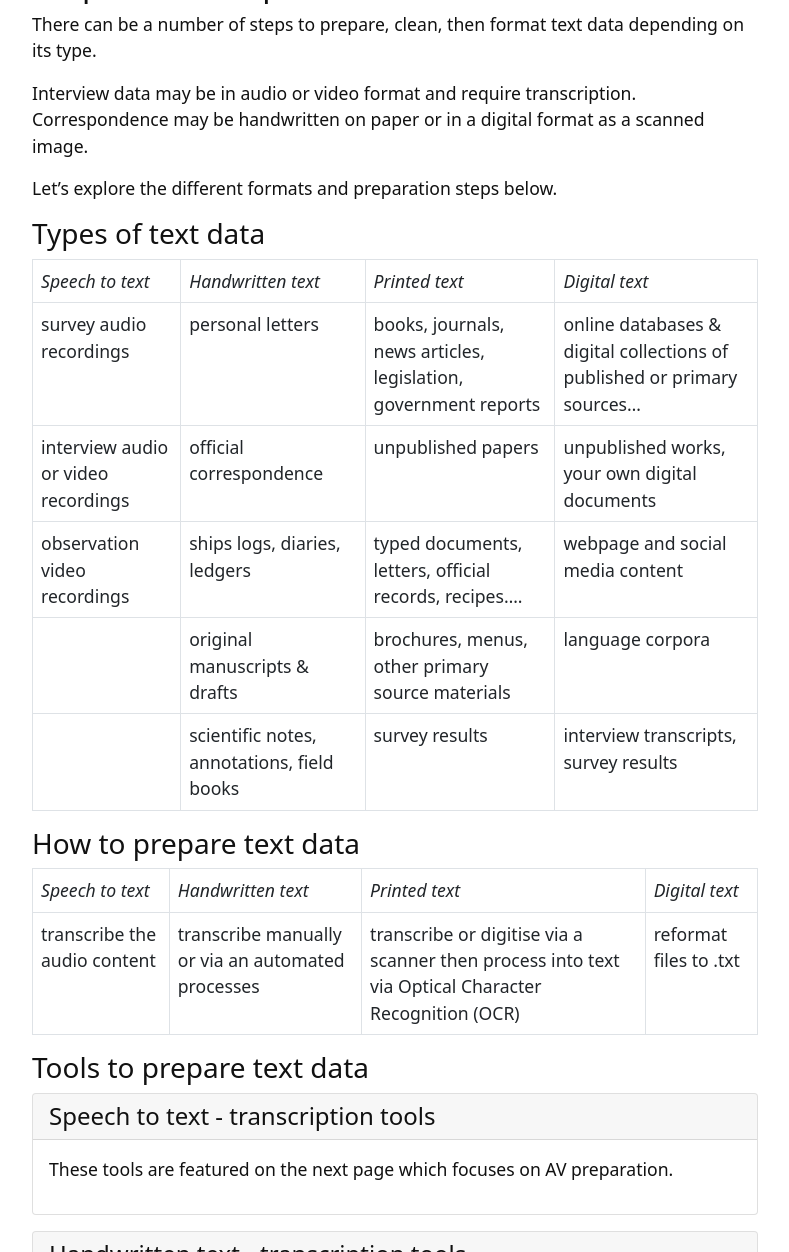
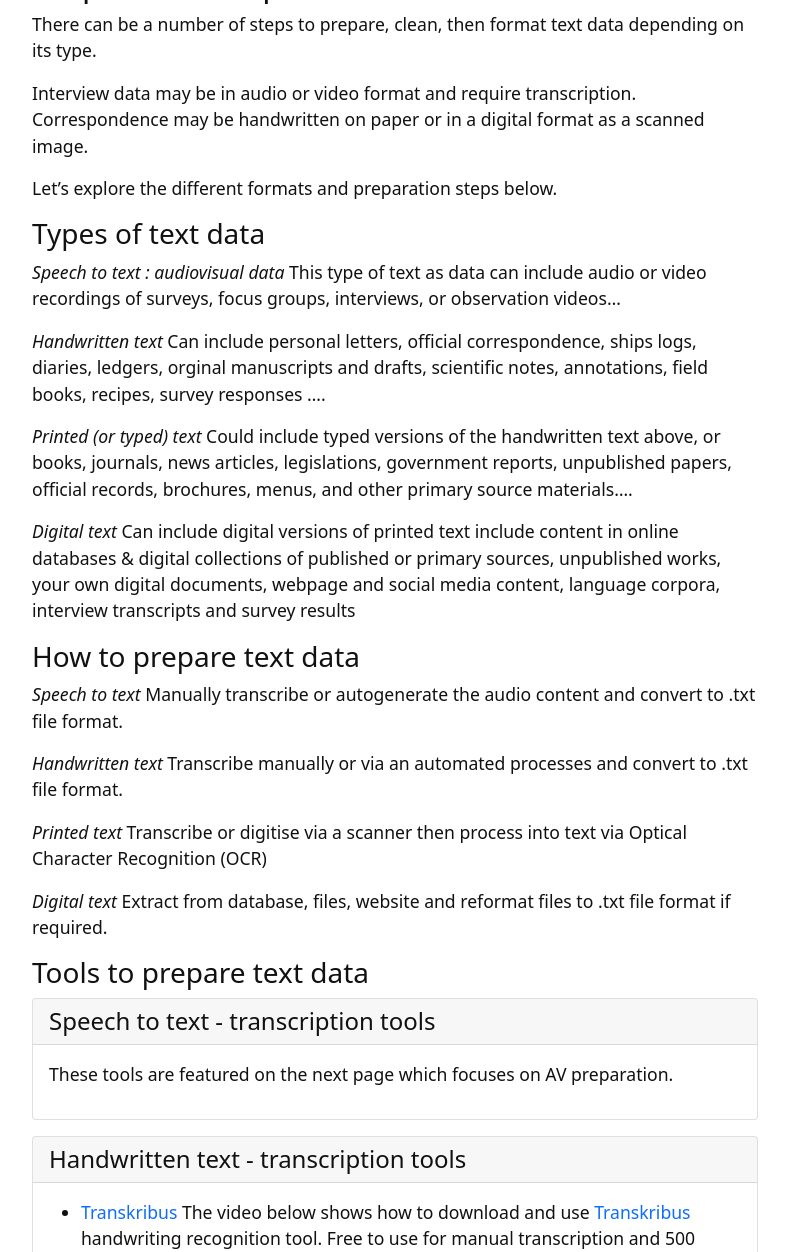
Before and after one commit to GULibrarySandbox/intro-text-mining-analysis-2022, a Jekyll site: the page built from content/5-prepare-text.md, in a window 1280 px wide and 1400 px high, scrolled down 833 px, cut to the strip 0-1252 px from the top of the window. Shown: the whole strip, without its empty margins (245-1034 px from the left). Built offline with Jekyll 4.4.1, drawn with Linux system fonts in a browser that asks for light colours.

Commit message:
Update 5-prepare-text.md

```diff
--- a/content/5-prepare-text.md
+++ b/content/5-prepare-text.md
@@ -18,23 +18,35 @@ Let's explore the different formats and preparation steps below.
 
 ### Types of text data
 
-| *Speech to text* | *Handwritten text* | *Printed text* | *Digital text* |
-| survey audio recordings | personal letters | books, journals, news articles, legislation, government reports | online databases & digital collections of published or primary sources...
-| interview audio or video recordings | official correspondence | unpublished papers | unpublished works, your own digital documents
-| observation video recordings | ships logs, diaries, ledgers | typed documents, letters, official records, recipes.... | webpage and social media content |
-| | original manuscripts & drafts | brochures, menus, other primary source materials | language corpora |
-| | scientific notes, annotations, field books | survey results | interview transcripts, survey results |
-{:.table .table-bordered}
+*Speech to text : audiovisual data*
+This type of text as data can include audio or video recordings of surveys, focus groups, interviews, or observation videos...
+
+*Handwritten text*
+Can include personal letters, official correspondence, ships logs, diaries, ledgers, orginal manuscripts and drafts, scientific notes, annotations, field books, recipes, survey responses ....
+
+*Printed (or typed) text*
+Could include typed versions of the handwritten text above, or books, journals, news articles, legislations, government reports, unpublished papers, official records, brochures, menus, and other primary source materials....
+
+*Digital text*
+Can include digital versions of printed text include content in online databases & digital collections of published or primary sources, unpublished works, your own digital documents, webpage and social media content, language corpora, interview transcripts and survey results
+
 
 ### How to prepare text data
 
-| *Speech to text* | *Handwritten text* | *Printed text* | *Digital text* |
-| transcribe the audio content | transcribe manually or via an automated processes | transcribe or digitise via a scanner then process into text via Optical Character Recognition (OCR) | reformat files to .txt |
-{:.table .table-bordered}
+*Speech to text*
+Manually transcribe or autogenerate the audio content and convert to .txt file format.
+
+*Handwritten text*
+Transcribe manually or via an automated processes and convert to .txt file format.
+
+*Printed text*
+Transcribe or digitise via a scanner then process into text via Optical Character Recognition (OCR)
+
+*Digital text*
+Extract from database, files, website and reformat files to .txt file format if required.
 
 
 ### Tools to prepare text data
-
 
 {% capture text %}
 These tools are featured on the next page which focuses on AV preparation.
```
